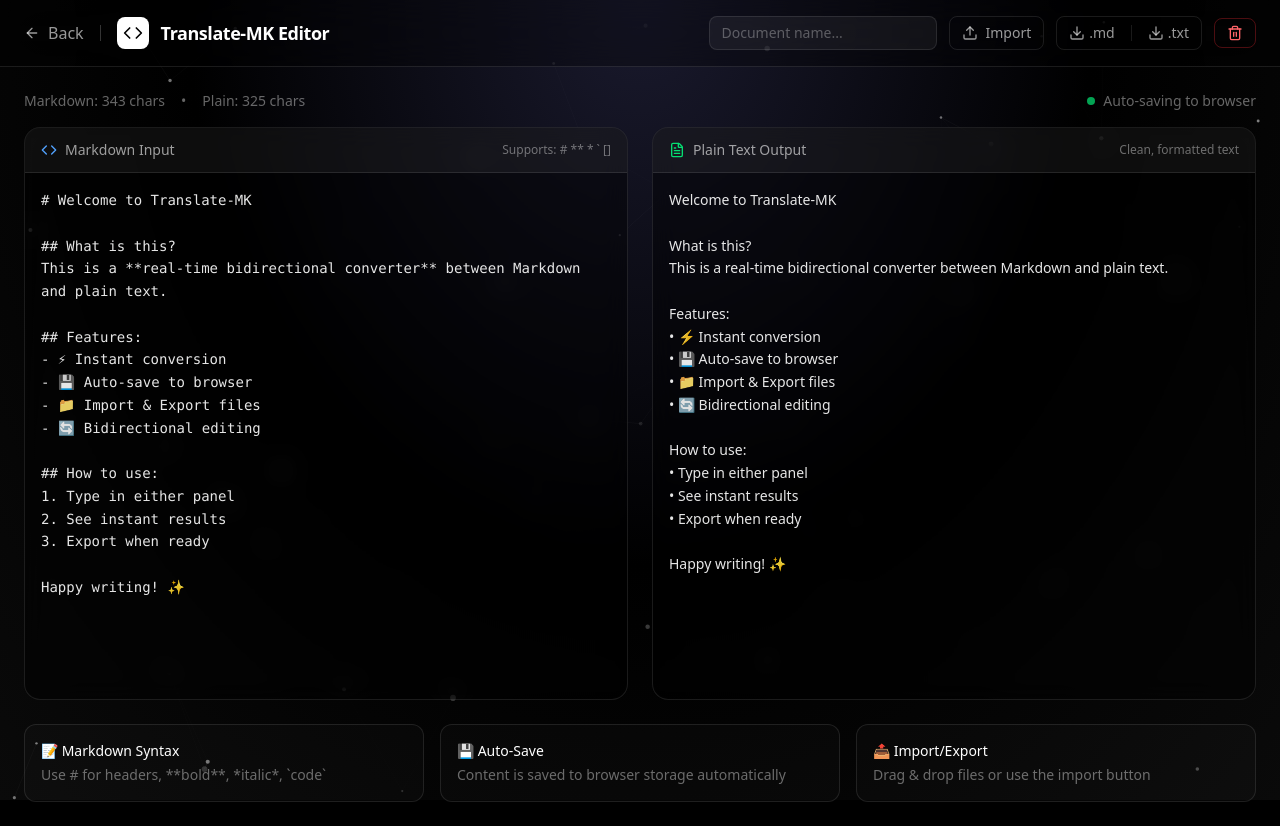
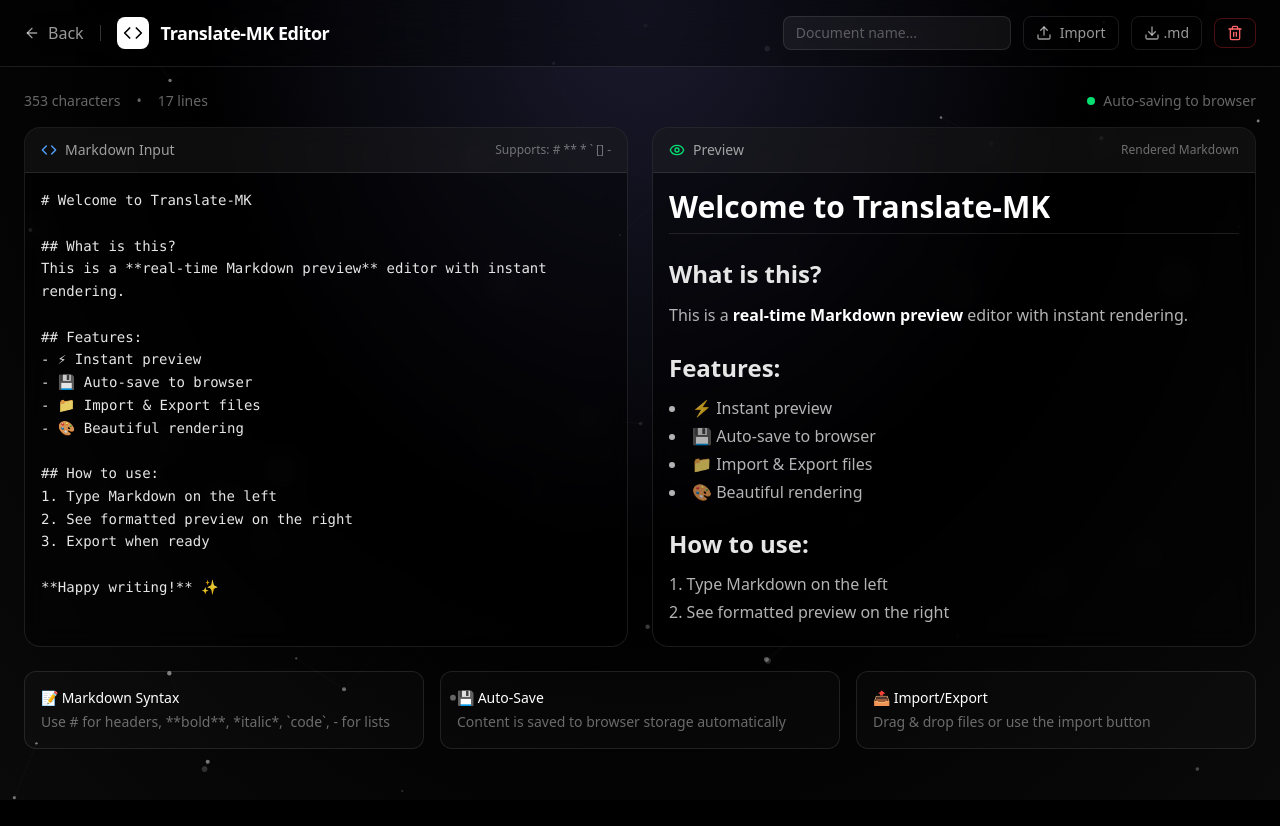
Before and after one commit to JesherI/Translate-MK, a Next.js app: page /editor in a window 1280 px wide. After the commit the page ends 800 px from the top, so only its background shows below. Built offline with nearby package versions, Linux system fonts and the light colour scheme.

Commit message:
0.2.0: Add Markdown preview rendering with react-markdown, replace plain text with styled HTML preview, add mobile tabs, keep LocalStorage and import/export features

```diff
--- a/package.json
+++ b/package.json
@@ -12,7 +12,9 @@
     "lucide-react": "^1.8.0",
     "next": "16.2.4",
     "react": "19.2.4",
-    "react-dom": "19.2.4"
+    "react-dom": "19.2.4",
+    "react-markdown": "^10.1.0",
+    "remark-gfm": "^4.0.1"
   },
   "devDependencies": {
     "@tailwindcss/postcss": "^4",
--- /dev/null
+++ b/src/app/components/MarkdownPreview.tsx
@@ -0,0 +1,117 @@
+'use client';
+
+import ReactMarkdown from 'react-markdown';
+import remarkGfm from 'remark-gfm';
+
+interface MarkdownPreviewProps {
+  content: string;
+}
+
+export default function MarkdownPreview({ content }: MarkdownPreviewProps) {
+  return (
+    <div className="prose prose-invert prose-sm max-w-none h-full overflow-auto">
+      <ReactMarkdown
+        remarkPlugins={[remarkGfm]}
+        components={{
+          h1: ({ children }) => (
+            <h1 className="text-3xl font-bold text-white mb-4 pb-2 border-b border-white/10">
+              {children}
+            </h1>
+          ),
+          h2: ({ children }) => (
+            <h2 className="text-2xl font-semibold text-white/90 mb-3 mt-6">
+              {children}
+            </h2>
+          ),
+          h3: ({ children }) => (
+            <h3 className="text-xl font-semibold text-white/80 mb-2 mt-4">
+              {children}
+            </h3>
+          ),
+          p: ({ children }) => (
+            <p className="text-white/70 mb-4 leading-relaxed">
+              {children}
+            </p>
+          ),
+          strong: ({ children }) => (
+            <strong className="text-white font-semibold">
+              {children}
+            </strong>
+          ),
+          em: ({ children }) => (
+            <em className="text-white/80 italic">
+              {children}
+            </em>
+          ),
+          code: ({ children }) => (
+            <code className="bg-white/10 px-1.5 py-0.5 rounded text-sm font-mono text-white/90">
+              {children}
+            </code>
+          ),
+          pre: ({ children }) => (
+            <pre className="bg-white/5 border border-white/10 rounded-lg p-4 overflow-x-auto mb-4">
+              {children}
+            </pre>
+          ),
+          ul: ({ children }) => (
+            <ul className="list-disc list-inside mb-4 space-y-1 text-white/70">
+              {children}
+            </ul>
+          ),
+          ol: ({ children }) => (
+            <ol className="list-decimal list-inside mb-4 space-y-1 text-white/70">
+              {children}
+            </ol>
+          ),
+          li: ({ children }) => (
+            <li className="text-white/70">
+              {children}
+            </li>
+          ),
+          a: ({ children, href }) => (
+            <a
+              href={href}
+              className="text-blue-400 hover:text-blue-300 underline transition-colors"
+              target="_blank"
+              rel="noopener noreferrer"
+            >
+              {children}
+            </a>
+          ),
+          blockquote: ({ children }) => (
+            <blockquote className="border-l-4 border-white/20 pl-4 italic text-white/60 mb-4">
+              {children}
+            </blockquote>
+          ),
+          hr: () => (
+            <hr className="border-white/10 my-6" />
+          ),
+          table: ({ children }) => (
+            <div className="overflow-x-auto mb-4">
+              <table className="w-full border-collapse border border-white/10">
+                {children}
+              </table>
+            </div>
+          ),
+          thead: ({ children }) => (
+            <thead className="bg-white/5">
+              {children}
+            </thead>
+          ),
+          th: ({ children }) => (
+            <th className="border border-white/10 px-4 py-2 text-left text-white font-semibold">
+              {children}
+            </th>
+          ),
+          td: ({ children }) => (
+            <td className="border border-white/10 px-4 py-2 text-white/70">
+              {children}
+            </td>
+          ),
+        }}
+      >
+        {content || 'Your rendered preview will appear here...'}
+      </ReactMarkdown>
+    </div>
+  );
+}
--- a/src/app/editor/page.tsx
+++ b/src/app/editor/page.tsx
@@ -1,56 +1,52 @@
 'use client';
 
-import { useState, useEffect, useCallback } from 'react';
+import { useState, useEffect } from 'react';
 import {
-  ArrowRightLeft,
-  FileText,
   Code,
   Download,
   Upload,
   Trash2,
   ArrowLeft,
-  FileUp
+  FileUp,
+  Eye
 } from 'lucide-react';
 import Link from 'next/link';
 import AnimatedBackground from '../components/AnimatedBackground';
+import MarkdownPreview from '../components/MarkdownPreview';
 
 export default function Editor() {
   const [markdownText, setMarkdownText] = useState<string>('');
-  const [plainText, setPlainText] = useState<string>('');
-  const [lastEdited, setLastEdited] = useState<'markdown' | 'plain'>('markdown');
   const [fileName, setFileName] = useState<string>('');
   const [showImportModal, setShowImportModal] = useState(false);
+  const [activeTab, setActiveTab] = useState<'edit' | 'preview'>('edit');
 
   // Load from localStorage on mount
   useEffect(() => {
     const savedMarkdown = localStorage.getItem('translate-mk-markdown');
-    const savedPlain = localStorage.getItem('translate-mk-plain');
     const savedFileName = localStorage.getItem('translate-mk-filename');
 
     if (savedMarkdown) {
       setMarkdownText(savedMarkdown);
-      setPlainText(markdownToPlain(savedMarkdown));
     } else {
       // Default example content
       const example = `# Welcome to Translate-MK
 
 ## What is this?
-This is a **real-time bidirectional converter** between Markdown and plain text.
+This is a **real-time Markdown preview** editor with instant rendering.
 
 ## Features:
-- ⚡ Instant conversion
+- ⚡ Instant preview
 - 💾 Auto-save to browser
 - 📁 Import & Export files
-- 🔄 Bidirectional editing
+- 🎨 Beautiful rendering
 
 ## How to use:
-1. Type in either panel
-2. See instant results
+1. Type Markdown on the left
+2. See formatted preview on the right
 3. Export when ready
 
-Happy writing! ✨`;
+**Happy writing!** ✨`;
       setMarkdownText(example);
-      setPlainText(markdownToPlain(example));
     }
 
     if (savedFileName) {
@@ -61,60 +57,58 @@ Happy writing! ✨`;
   // Save to localStorage whenever content changes
   useEffect(() => {
     localStorage.setItem('translate-mk-markdown', markdownText);
-    localStorage.setItem('translate-mk-plain', plainText);
     localStorage.setItem('translate-mk-filename', fileName);
-  }, [markdownText, plainText, fileName]);
-
-  // Convert Markdown to Plain Text
-  const markdownToPlain = useCallback((md: string): string => {
-    if (!md) return '';
-    return md
-      .replace(/#{1,6}\s/g, '')
-      .replace(/\*\*(.*?)\*\*/g, '$1')
-      .replace(/\*(.*?)\*/g, '$1')
-      .replace(/__(.*?)__/g, '$1')
-      .replace(/_(.*?)_/g, '$1')
-      .replace(/`{3}[\s\S]*?`{3}/gm, '[code block]\n')
-      .replace(/`{3}[\s\S]*?`{3}/g, '[code block]')
-      .replace(/`([^`]+)`/g, '$1')
-      .replace(/\[([^\]]+)\]\([^)]+\)/g, '$1')
-      .replace(/!\[([^\]]*)\]\([^)]+\)/g, '[image: $1]')
-      .replace(/^(\s*)[-*+]\s/gm, '$1• ')
-      .replace(/^\s*\d+\.\s/gm, '• ')
-      .replace(/\n{3,}/g, '\n\n')
-      .trim();
-  }, []);
+  }, [markdownText, fileName]);
 
   const handleMarkdownChange = (value: string) => {
     setMarkdownText(value);
-    setPlainText(markdownToPlain(value));
-    setLastEdited('markdown');
-  };
-
-  const handlePlainTextChange = (value: string) => {
-    setPlainText(value);
-    setMarkdownText(value); // When editing plain, we just sync to markdown
-    setLastEdited('plain');
   };
 
   const clearAll = () => {
-    if (confirm('¿Estás seguro de que quieres borrar todo el contenido?')) {
+    if (confirm('Are you sure you want to clear all content?')) {
       setMarkdownText('');
-      setPlainText('');
       setFileName('');
       localStorage.removeItem('translate-mk-markdown');
-      localStorage.removeItem('translate-mk-plain');
       localStorage.removeItem('translate-mk-filename');
     }
   };
 
-  const exportFile = (format: 'md' | 'txt') => {
-    const content = format === 'md' ? markdownText : plainText;
+  const exportFile = (format: 'md' | 'html') => {
+    let content = '';
+    let extension = '';
+
+    if (format === 'md') {
+      content = markdownText;
+      extension = 'md';
+    } else if (format === 'html') {
+      content = `<!DOCTYPE html>
+<html>
+<head>
+  <meta charset="UTF-8">
+  <title>${fileName || 'Document'}</title>
+  <style>
+    body { font-family: system-ui, sans-serif; max-width: 800px; margin: 40px auto; padding: 0 20px; line-height: 1.6; color: #333; }
+    h1, h2, h3 { color: #111; }
+    code { background: #f4f4f4; padding: 2px 6px; border-radius: 3px; font-family: monospace; }
+    pre { background: #f4f4f4; padding: 16px; border-radius: 8px; overflow-x: auto; }
+    blockquote { border-left: 4px solid #ddd; margin: 0; padding-left: 16px; color: #666; }
+    ul, ol { padding-left: 20px; }
+    a { color: #0066cc; }
+  </style>
+</head>
+<body>
+<!-- Content would be rendered Markdown here -->
+<pre style="white-space: pre-wrap;">${markdownText.replace(/</g, '&lt;').replace(/>/g, '&gt;')}</pre>
+</body>
+</html>`;
+      extension = 'html';
+    }
+
     const blob = new Blob([content], { type: 'text/plain' });
     const url = URL.createObjectURL(blob);
     const a = document.createElement('a');
     a.href = url;
-    a.download = `${fileName || 'document'}.${format}`;
+    a.download = `${fileName || 'document'}.${extension}`;
     document.body.appendChild(a);
     a.click();
     document.body.removeChild(a);
@@ -129,14 +123,7 @@ Happy writing! ✨`;
     reader.onload = (e) => {
       const content = e.target?.result as string;
       setFileName(file.name.replace(/\.[^/.]+$/, ''));
-
-      if (file.name.endsWith('.md')) {
-        setMarkdownText(content);
-        setPlainText(markdownToPlain(content));
-      } else {
-        setPlainText(content);
-        setMarkdownText(content);
-      }
+      setMarkdownText(content);
       setShowImportModal(false);
     };
     reader.readAsText(file);
@@ -145,18 +132,12 @@ Happy writing! ✨`;
   const dropFile = (e: React.DragEvent) => {
     e.preventDefault();
     const file = e.dataTransfer.files[0];
-    if (file && (file.name.endsWith('.md') || file.name.endsWith('.txt'))) {
+    if (file && (file.name.endsWith('.md') || file.name.endsWith('.txt') || file.name.endsWith('.html'))) {
       const reader = new FileReader();
       reader.onload = (event) => {
         const content = event.target?.result as string;
         setFileName(file.name.replace(/\.[^/.]+$/, ''));
-        if (file.name.endsWith('.md')) {
-          setMarkdownText(content);
-          setPlainText(markdownToPlain(content));
-        } else {
-          setPlainText(content);
-          setMarkdownText(content);
-        }
+        setMarkdownText(content);
       };
       reader.readAsText(file);
     }
@@ -213,14 +194,6 @@ Happy writing! ✨`;
                 <Download className="w-4 h-4" />
                 .md
               </button>
-              <div className="w-px h-4 bg-white/10" />
-              <button
-                onClick={() => exportFile('txt')}
-                className="flex items-center gap-1 px-3 py-1.5 text-white/60 hover:text-white hover:bg-white/5 transition-all text-sm"
-              >
-                <Download className="w-4 h-4" />
-                .txt
-              </button>
             </div>
             <button
               onClick={clearAll}
@@ -235,12 +208,38 @@ Happy writing! ✨`;
       {/* Editor */}
       <section className="py-6 px-6 relative z-10">
         <div className="max-w-7xl mx-auto">
-          {/* Info Bar */}
-          <div className="flex items-center justify-between mb-4 text-sm text-white/40">
+          {/* Mobile Tabs */}
+          <div className="md:hidden flex items-center gap-2 mb-4 p-1 rounded-xl border border-white/10 bg-white/5">
+            <button
+              onClick={() => setActiveTab('edit')}
+              className={`flex-1 flex items-center justify-center gap-2 px-4 py-2 rounded-lg text-sm transition-all ${
+                activeTab === 'edit'
+                  ? 'bg-white text-black'
+                  : 'text-white/60 hover:text-white'
+              }`}
+            >
+              <Code className="w-4 h-4" />
+              Edit
+            </button>
+            <button
+              onClick={() => setActiveTab('preview')}
+              className={`flex-1 flex items-center justify-center gap-2 px-4 py-2 rounded-lg text-sm transition-all ${
+                activeTab === 'preview'
+                  ? 'bg-white text-black'
+                  : 'text-white/60 hover:text-white'
+              }`}
+            >
+              <Eye className="w-4 h-4" />
+              Preview
+            </button>
+          </div>
+
+          {/* Info Bar - Desktop only */}
+          <div className="hidden md:flex items-center justify-between mb-4 text-sm text-white/40">
             <div className="flex items-center gap-4">
-              <span>Markdown: {markdownText.length} chars</span>
+              <span>{markdownText.length} characters</span>
               <span>•</span>
-              <span>Plain: {plainText.length} chars</span>
+              <span>{markdownText.split('\n').length} lines</span>
             </div>
             <div className="flex items-center gap-2">
               <div className="w-2 h-2 rounded-full bg-green-400 animate-pulse" />
@@ -251,44 +250,40 @@ Happy writing! ✨`;
           {/* Editor Grid */}
           <div className="grid md:grid-cols-2 gap-6">
             {/* Markdown Input */}
-            <div className="group relative">
+            <div className={`group relative ${activeTab === 'preview' ? 'hidden md:block' : ''}`}>
               <div className="absolute -inset-0.5 rounded-2xl bg-gradient-to-r from-blue-500/20 to-purple-500/20 opacity-0 group-hover:opacity-100 transition-opacity blur-sm" />
-              <div className="relative rounded-2xl border border-white/10 bg-black/40 backdrop-blur-md overflow-hidden">
+              <div className="relative rounded-2xl border border-white/10 bg-black/40 backdrop-blur-md overflow-hidden h-[calc(100vh-240px)] md:h-[calc(100vh-280px)]">
                 <div className="flex items-center justify-between px-4 py-3 border-b border-white/10 bg-white/5">
                   <span className="text-sm font-medium text-white/60 flex items-center gap-2">
                     <Code className="w-4 h-4 text-blue-400" />
                     Markdown Input
                   </span>
-                  <span className="text-xs text-white/40">Supports: # ** * ` []</span>
+                  <span className="text-xs text-white/40">Supports: # ** * ` [] -</span>
                 </div>
                 <textarea
                   value={markdownText}
                   onChange={(e) => handleMarkdownChange(e.target.value)}
-                  placeholder="# Start typing your markdown here...\n\n## Features\n- **Bold** and *italic* text\n- `Code` blocks\n- [Links](url)\n- And more!"
-                  className="w-full h-[calc(100vh-280px)] p-4 bg-transparent text-sm font-mono leading-relaxed resize-none focus:outline-none text-white/90 placeholder:text-white/20"
+                  placeholder="# Start typing your markdown here...\n\n## Features\n- **Bold** and *italic* text\n- `Code` blocks\n- [Links](url)\n- Tables, lists, and more!"
+                  className="w-full h-[calc(100%-48px)] p-4 bg-transparent text-sm font-mono leading-relaxed resize-none focus:outline-none text-white/90 placeholder:text-white/20"
                   spellCheck={false}
                 />
               </div>
             </div>
 
-            {/* Plain Text Output */}
-            <div className="group relative">
+            {/* Preview Output */}
+            <div className={`group relative ${activeTab === 'edit' ? 'hidden md:block' : ''}`}>
               <div className="absolute -inset-0.5 rounded-2xl bg-gradient-to-r from-green-500/20 to-emerald-500/20 opacity-0 group-hover:opacity-100 transition-opacity blur-sm" />
-              <div className="relative rounded-2xl border border-white/10 bg-black/40 backdrop-blur-md overflow-hidden">
+              <div className="relative rounded-2xl border border-white/10 bg-black/40 backdrop-blur-md overflow-hidden h-[calc(100vh-240px)] md:h-[calc(100vh-280px)]">
                 <div className="flex items-center justify-between px-4 py-3 border-b border-white/10 bg-white/5">
                   <span className="text-sm font-medium text-white/60 flex items-center gap-2">
-                    <FileText className="w-4 h-4 text-green-400" />
-                    Plain Text Output
+                    <Eye className="w-4 h-4 text-green-400" />
+                    Preview
                   </span>
-                  <span className="text-xs text-white/40">Clean, formatted text</span>
+                  <span className="text-xs text-white/40">Rendered Markdown</span>
                 </div>
-                <textarea
-                  value={plainText}
-                  onChange={(e) => handlePlainTextChange(e.target.value)}
-                  placeholder="Your converted plain text will appear here in real-time..."
-                  className="w-full h-[calc(100vh-280px)] p-4 bg-transparent text-sm leading-relaxed resize-none focus:outline-none text-white/90 placeholder:text-white/20"
-                  spellCheck={false}
-                />
+                <div className="h-[calc(100%-48px)] p-4 overflow-auto">
+                  <MarkdownPreview content={markdownText} />
+                </div>
               </div>
             </div>
           </div>
@@ -297,7 +292,7 @@ Happy writing! ✨`;
           <div className="mt-6 grid md:grid-cols-3 gap-4 text-sm">
             <div className="p-4 rounded-xl border border-white/10 bg-white/[0.02]">
               <h4 className="font-medium text-white mb-1">📝 Markdown Syntax</h4>
-              <p className="text-white/40">Use # for headers, **bold**, *italic*, `code`</p>
+              <p className="text-white/40">Use # for headers, **bold**, *italic*, `code`, - for lists</p>
             </div>
             <div className="p-4 rounded-xl border border-white/10 bg-white/[0.02]">
               <h4 className="font-medium text-white mb-1">💾 Auto-Save</h4>
```
Also changed, not shown: 1 other file (tests, documents, lock files or other folders).
